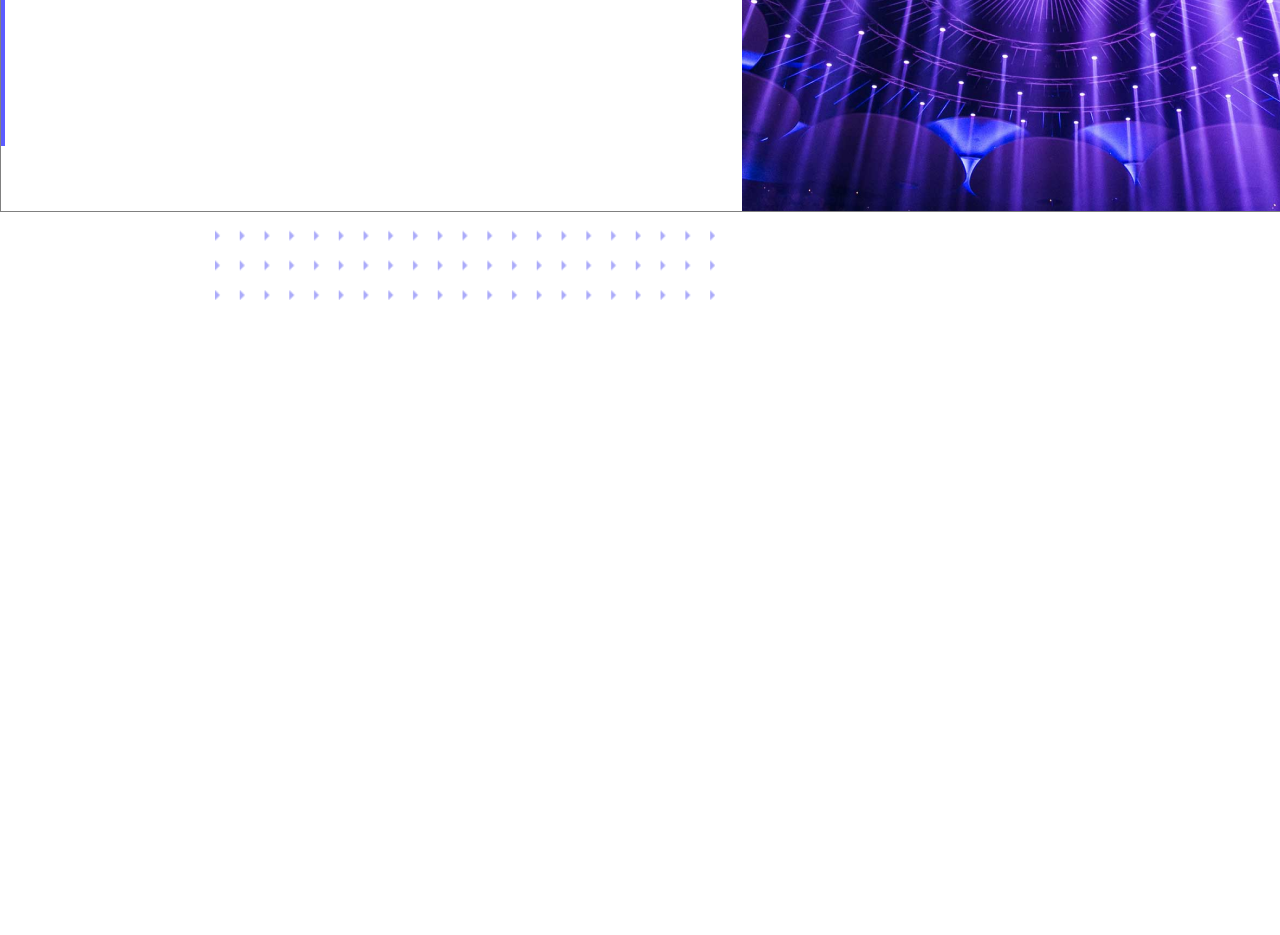
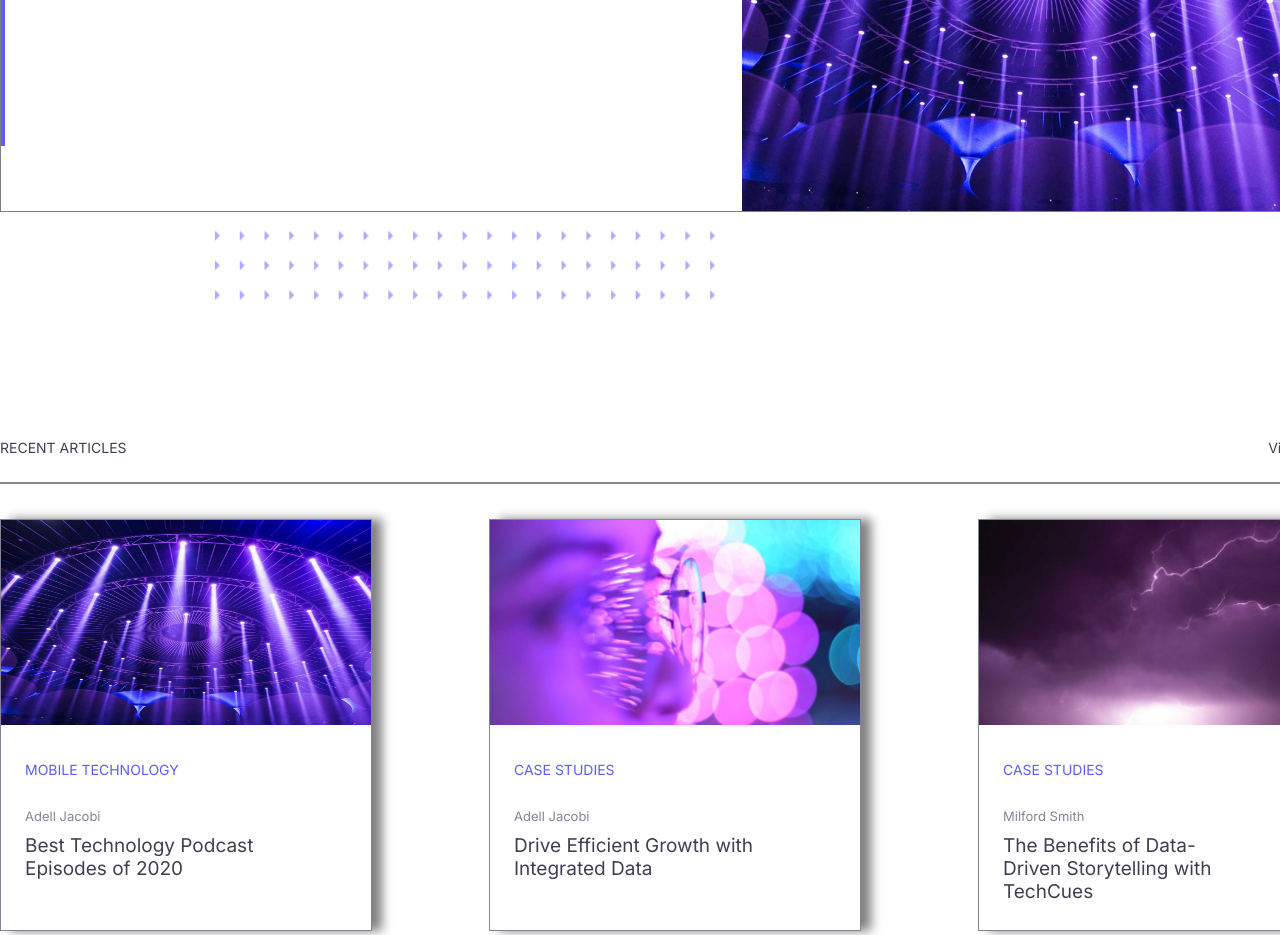
Before and after one commit to Aziretali2006/TechCues, a plain HTML site: page index.html in a window 1280 px wide. Shown: the part 578-1513 px from the top of the page. Before the commit the page ends 878 px from the top, so only its background shows below. Drawn offline with Linux system fonts and the light colour scheme.

Commit message:
second commit

```diff
--- a/index.css
+++ b/index.css
@@ -140,3 +140,83 @@
   font-weight: 400;
   margin-top: 10px;
 }
+
+.articles_block {
+  margin-top: 200px;
+}
+
+.upper_block {
+  display: flex;
+  align-items: center;
+  justify-content: space-between;
+  border: 0;
+  border-bottom: 2px solid #868297;
+  height: 70px;
+}
+
+.upper_block_left p {
+  font-size: 14px;
+  font-weight: 400;
+  color: #413E52;
+  text-transform: uppercase;
+}
+
+.upper_block_right {
+  display: flex;
+  align-items: center;
+  gap: 10px;
+  cursor: pointer;
+  transition: 0.5s;
+}
+
+.upper_block_right span {
+  font-size: 14px;
+  font-weight: 400;
+  color: #413E52;
+}
+
+.card_blocks {
+  display: flex;
+  align-items: center;
+  justify-content: space-between;
+  flex-wrap: nowrap;
+}
+
+.card_block {
+  width: 370px;
+  height: 410px;
+  border: 1px solid #868297;
+  margin-top: 35px;
+  box-shadow: 10px 0 10px gray;
+}
+
+.card_block img {
+  width: 370px;
+  height: 205px;
+}
+
+.card_block_info {
+  padding: 32px 24px;
+}
+
+.card_block_info h3 {
+  color: #5C5CFF;
+  font-size: 14px;
+  font-weight: 400;
+  text-transform: uppercase;
+}
+
+.card_block_info p {
+  font-size: 13px;
+  font-weight: 400;
+  color: #868297;
+  margin-top: 30px;
+  margin-bottom: 10px;
+}
+
+.card_block_info article {
+  font-size: 19px;
+  font-weight: 400;
+  color: #413E52;
+  width: 240px;
+}
--- a/index.html
+++ b/index.html
@@ -53,6 +53,43 @@
       <img class="drop_right" src="./images/dropright.png" alt="">
       <img class="drop_down_rignt" src="./images/dropright.png" alt="">
     </section>
+    <section class="articles_block container">
+      <div class="upper_block">
+        <div class="upper_block_left">
+          <p>Recent Articles</p>
+        </div>
+        <div class="upper_block_right">
+          <span>View All</span>
+          <img src="./images/RightVector.png" alt="RIGHT">
+        </div>
+      </div>
+      <div class="card_blocks">
+        <div class="card_block">
+          <img src="./images/banner.png" alt="">
+          <div class="card_block_info">
+            <h3>Mobile Technology</h3>
+            <p>Adell Jacobi</p>
+            <article>Best Technology Podcast Episodes of 2020</article>
+          </div>
+        </div>
+        <div class="card_block">
+          <img src="./images/Card2.png" alt="">
+          <div class="card_block_info">
+            <h3>Case Studies</h3>
+            <p>Adell Jacobi</p>
+            <article>Drive Efficient Growth with Integrated Data</article>
+          </div>
+        </div>
+        <div class="card_block">
+          <img src="./images/card3.png" alt="">
+          <div class="card_block_info">
+            <h3>Case Studies</h3>
+            <p>Milford Smith</p>
+            <article>The Benefits of Data-Driven Storytelling with TechCues</article>
+          </div>
+        </div>
+      </div>
+    </section>
   </main>
 </body>
 </html>
```
Also changed, not shown: images/Card2.png (added), images/RightVector.png (added), images/card3.png (added).
